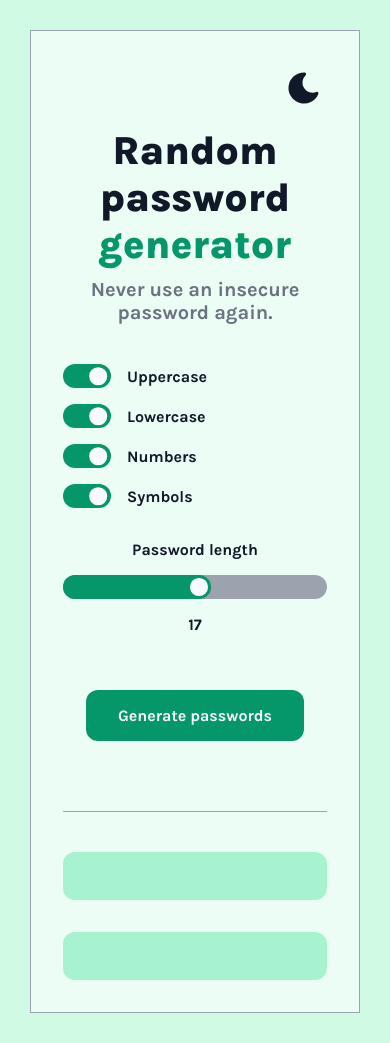
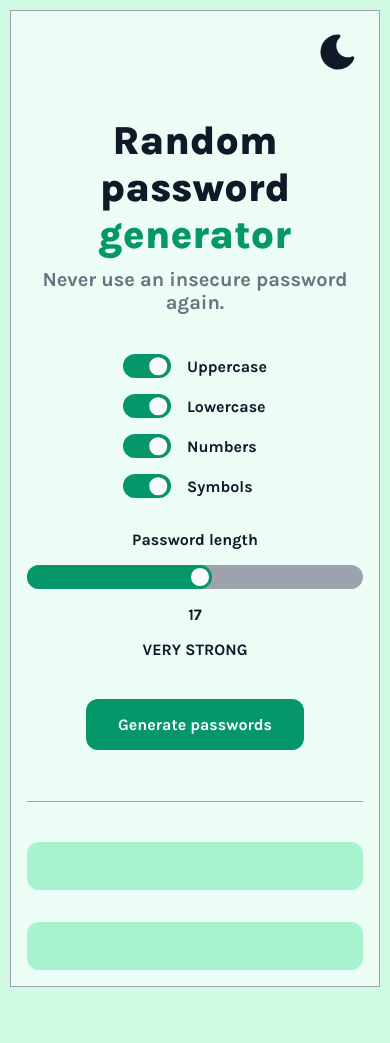
Before and after one commit to EndlessIce/random-password-generator-enhanced, a plain HTML site: page index.html in a window 390 px wide. After the commit the page ends 997 px from the top, so only its background shows below. Drawn offline with Linux system fonts and the light colour scheme.

Commit message:
Patch 1.0.3
Changes:
1. Fixed dark/light theme toggle layout.
2. Added media queries so on mobile devices app fits viewport better.
3. Improved layout of settings toggles on mobile devices.
4. Changed height of slider's runnable track to check how it looks like on mobile devices.
5. Fixed improper display of password string when its length is higher than width of password field.
6. Renamed class for password field.
7. Added utility class for justify-content: center.

```diff
--- a/index.css
+++ b/index.css
@@ -39,14 +39,14 @@
 
 /* LIGHT MODE */
 body {
-	padding: 3em;
+	padding: 1em;
 	font-family: 'Karla', sans-serif;
 	background: var(--clr-bg-1-light);
 }
 
 .app {
 	margin: 0 auto;
-	padding: 2em;
+	padding: 1em;
 	max-width: 36.125em;
 	font-size: var(--fz-3);
 	color: var(--clr-text-1-light);
@@ -109,7 +109,10 @@ body {
 }
 
 #theme-label.toggle-switch__label {
+	font-size: 0;
 	background: none;
+	width: fit-content;
+	height: fit-content;
 }
 
 #theme-label.toggle-switch__label::before {
@@ -117,7 +120,7 @@ body {
 }
 
 #theme-label.toggle-switch__label .icon {
-	padding: 0.4em;
+	padding: 0.4rem;
 	width: 5rem;
 	height: 5rem;
 	color: var(--clr-text-1-light);
@@ -132,7 +135,7 @@ body {
 .slider__input {
 	-webkit-appearance: none;
 	appearance: none;
-	min-width: 8em;
+	min-width: 12em;
 	font-size: var(--fz-3);
 	overflow: hidden;
 }
@@ -140,12 +143,14 @@ body {
 .slider__input::-webkit-slider-runnable-track {
 	-webkit-appearance: none;
 	appearance: none;
+	height: 100%;
 	background: var(--clr-gen-1);
 }
 
 .slider__input::-moz-range-track {
 	-webkit-appearance: none;
 	appearance: none;
+	height: 100%;
 	background: var(--clr-gen-1);
 }
 
@@ -199,14 +204,10 @@ body {
 }
 
 /* PASSWORD FIELDS */
-.password-box {
-	justify-content: center;
-}
-
-.password-box__password {
+.password {
 	width: 100%;
 	height: 3em;
-	line-height: 3em;
+	white-space: nowrap;
 	background: var(--clr-bg-3-light);
 	overflow: hidden;
 }
@@ -272,7 +273,7 @@ body.dark-theme {
 	color: var(--clr-text-1-dark);
 }
 
-.password-box__password.dark-theme {
+.password.dark-theme {
 	background: var(--clr-bg-3-dark);
 	color: var(--clr-text-2-dark);
 }
@@ -292,6 +293,10 @@ body.dark-theme {
 
 .align-center {
 	align-items: center;
+}
+
+.justify-center {
+	justify-content: center;
 }
 
 .gap-1em {
@@ -325,3 +330,14 @@ body.dark-theme {
 .cursor-pointer {
 	cursor: pointer;
 }
+
+/* MEDIA QUERIES */
+@media (min-width: 576px) {
+	body {
+		padding: 3em 1em;
+	}
+
+	.app {
+		padding: 2em;
+	}
+}
--- a/index.html
+++ b/index.html
@@ -28,7 +28,7 @@
         <h1 class="heading change-theme">Random password <br><span>generator</span></h1>
         <p class="subhead change-theme">Never use an insecure password again.</p>
         <!-- SETTINGS FOR PASSWORDS -->
-        <div class="d-flex flex-wrap gap-2em">
+        <div class="d-flex flex-wrap justify-center gap-2em">
             <div class="d-flex flex-column gap-1em">
                 <div class="toggle-switch d-flex align-center gap-1em">
                     <input type='checkbox' id="uppercase" class="toggle-switch__input set-char" data-char="uppercase"
@@ -60,7 +60,8 @@
                 <input id="password-length" type="range" min="1" max="32"
                     class="slider__input height width border-radius cursor-pointer">
                 <label id="password-length-value" for="password-length" class="slider__label change-theme"></label>
-                <label id="password-length-strength" for="password-length" class="slider__label change-theme"></label>
+                <label id="password-length-strength" for="password-length" class="slider__label change-theme">VERY
+                    STRONG</label>
             </div>
         </div>
         <button id="generate-passwords" class="button border-radius font-bold cursor-pointer">Generate
@@ -68,9 +69,13 @@
         <p class="alert-msg text-center font-bold">Please choose any type of characters!</p>
         <div class="division-line width"></div>
         <!-- PASSWORDS SHOW UP HERE -->
-        <div class="password-box d-flex flex-column flex-wrap align-center gap-2em">
-            <p id="password-1" class="password-box__password text-center border-radius cursor-pointer change-theme"></p>
-            <p id="password-2" class="password-box__password text-center border-radius cursor-pointer change-theme"></p>
+        <div class="d-flex flex-column flex-wrap align-center justify-center gap-2em">
+            <p id="password-1"
+                class="password d-flex align-center  justify-center text-center border-radius cursor-pointer change-theme">
+            </p>
+            <p id="password-2"
+                class="password d-flex align-center justify-center text-center border-radius cursor-pointer change-theme">
+            </p>
         </div>
     </div>
     <script src="index.js"></script>
--- a/index.js
+++ b/index.js
@@ -174,7 +174,7 @@ function setCharacters(event) {
 // GENERATE PASSWORDS
 function generatePassword() {
 	if (passCharArray.length !== 0) {
-		for (pass of document.querySelectorAll('.password-box__password')) {
+		for (pass of document.querySelectorAll('.password')) {
 			let j = 0
 			let stringContainer = ''
 
@@ -188,7 +188,7 @@ function generatePassword() {
 			passGenBtn.removeAttribute('disabled', 'disabled')
 		}
 	} else {
-		for (pass of document.querySelectorAll('.password-box__password')) {
+		for (pass of document.querySelectorAll('.password')) {
 			pass.textContent = ''
 			passLengthValue.textContent = passLengthInput.value
 			alertMsg.style.color = 'var(--clr-gen-3)'
@@ -248,7 +248,7 @@ function getPasswordStrengthString(length, char) {
 
 // COPY PASSWORDS
 function copyPassword(event) {
-	for (pass of document.querySelectorAll('.password-box__password')) {
+	for (pass of document.querySelectorAll('.password')) {
 		pass = event.currentTarget
 		if (pass.textContent === '') {
 			console.log('hi')
@@ -287,7 +287,7 @@ for (input of document.querySelectorAll('.set-char')) {
 	input.addEventListener('input', setCharacters)
 }
 
-for (pass of document.querySelectorAll('.password-box__password')) {
+for (pass of document.querySelectorAll('.password')) {
 	pass.addEventListener('click', event => {
 		pass = event.currentTarget
 
```
